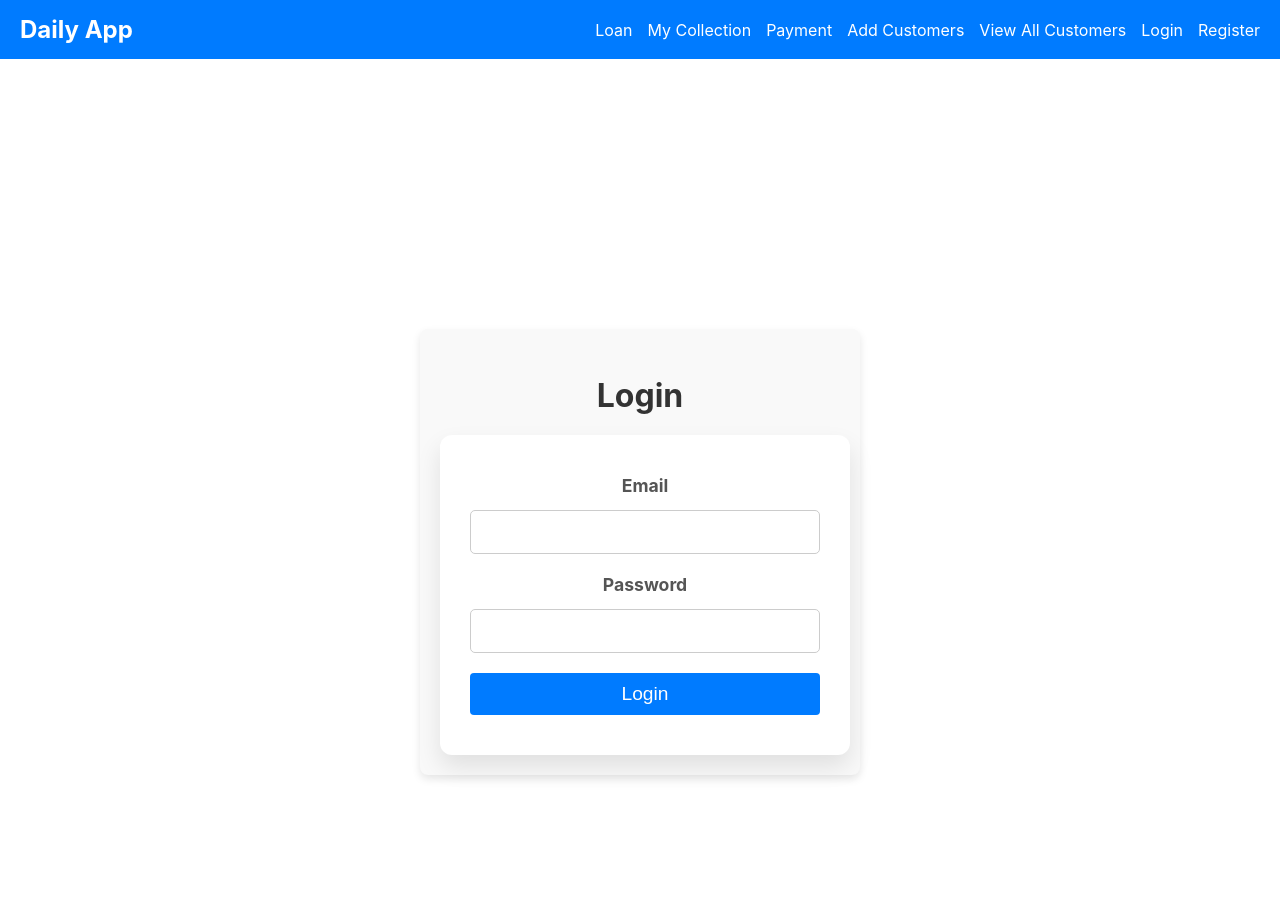
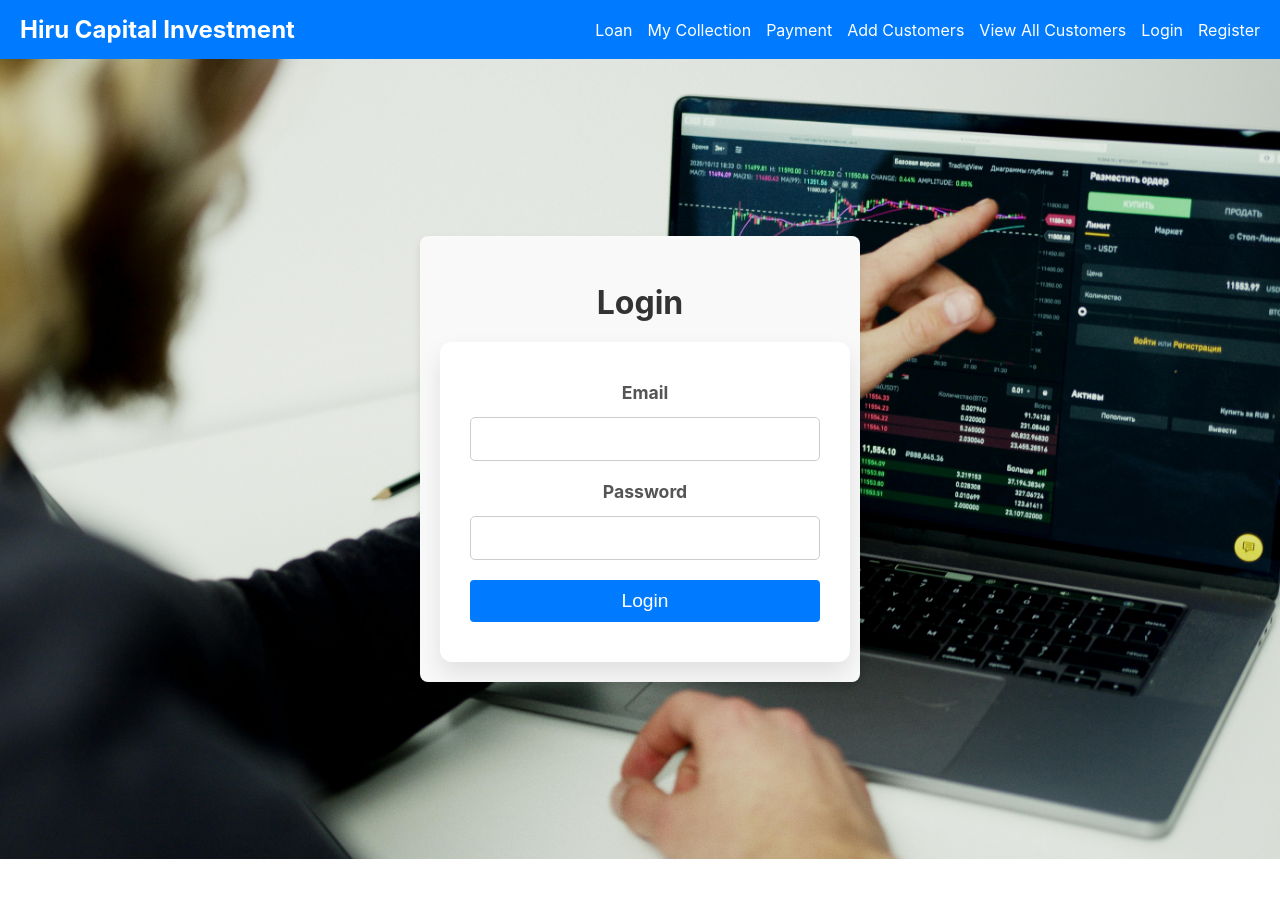
Before and after one commit to NavodDeshan/Hiru-Captial-Investment, a React (Create React App) app in the folder frontend/: page / in a window 1280 px wide. Shown: the top 898 px of the page. After the commit the page ends 859 px from the top, so only its background shows below. Built offline with nearby package versions, Linux system fonts and the light colour scheme.

Commit message:
update login frontend

```diff
--- a/frontend/src/css/Login.css
+++ b/frontend/src/css/Login.css
@@ -1,3 +1,19 @@
+
+.background {
+    background-image: url('../assets/login.jpg');
+    background-size: cover;
+    background-position: center;
+    height: 100vh;
+    display: flex;
+    justify-content: center;
+    align-items: center;
+  }
+
+  .login-form {
+    width: 100%;
+    max-width: 400px;
+    margin: auto;
+  }
 .login-container {
     max-width: 400px;
     margin: 270px auto;
--- a/frontend/src/pages/Login.js
+++ b/frontend/src/pages/Login.js
@@ -54,6 +54,7 @@ const Login = () => {
   };
 
   return (
+    <div className="background">
       <div className="login-container">
         <h2>Login</h2>
         <form onSubmit={handleSubmit}>
@@ -91,6 +92,7 @@ const Login = () => {
           <button type="submit" className="login-button">Login</button>
         </form>
       </div>
+    </div>
   );
 };
 
--- a/frontend/src/pages/Navigationbar.js
+++ b/frontend/src/pages/Navigationbar.js
@@ -7,7 +7,7 @@ const NavigationBar = () => {
     <nav className="navbar">
       <div className="navbar-brand">
         <Link to="/" className="navbar-logo">
-          Daily App
+          Hiru Capital Investment
         </Link>
       </div>
       <ul className="navbar-links">
```
Also changed, not shown: frontend/src/assets/login.jpg (added). Lines whose indentation alone changed are shown as unchanged.
